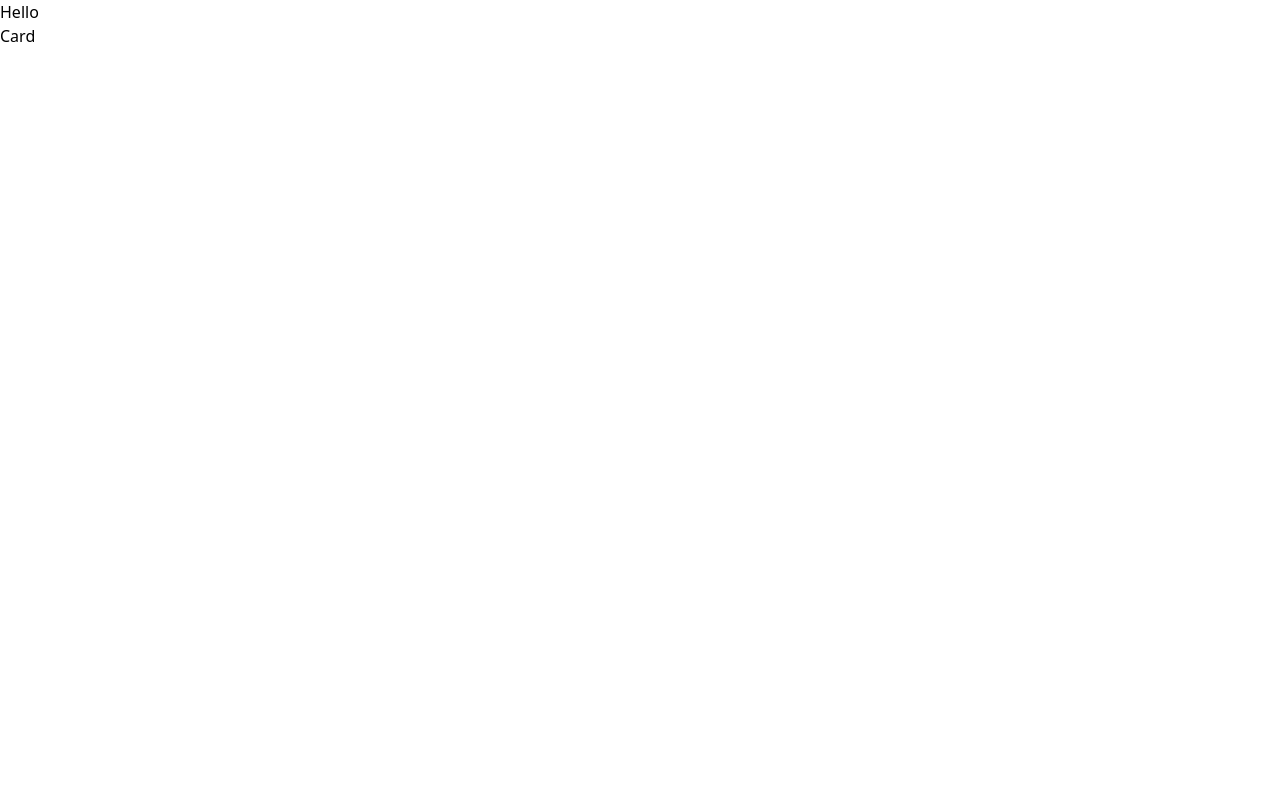
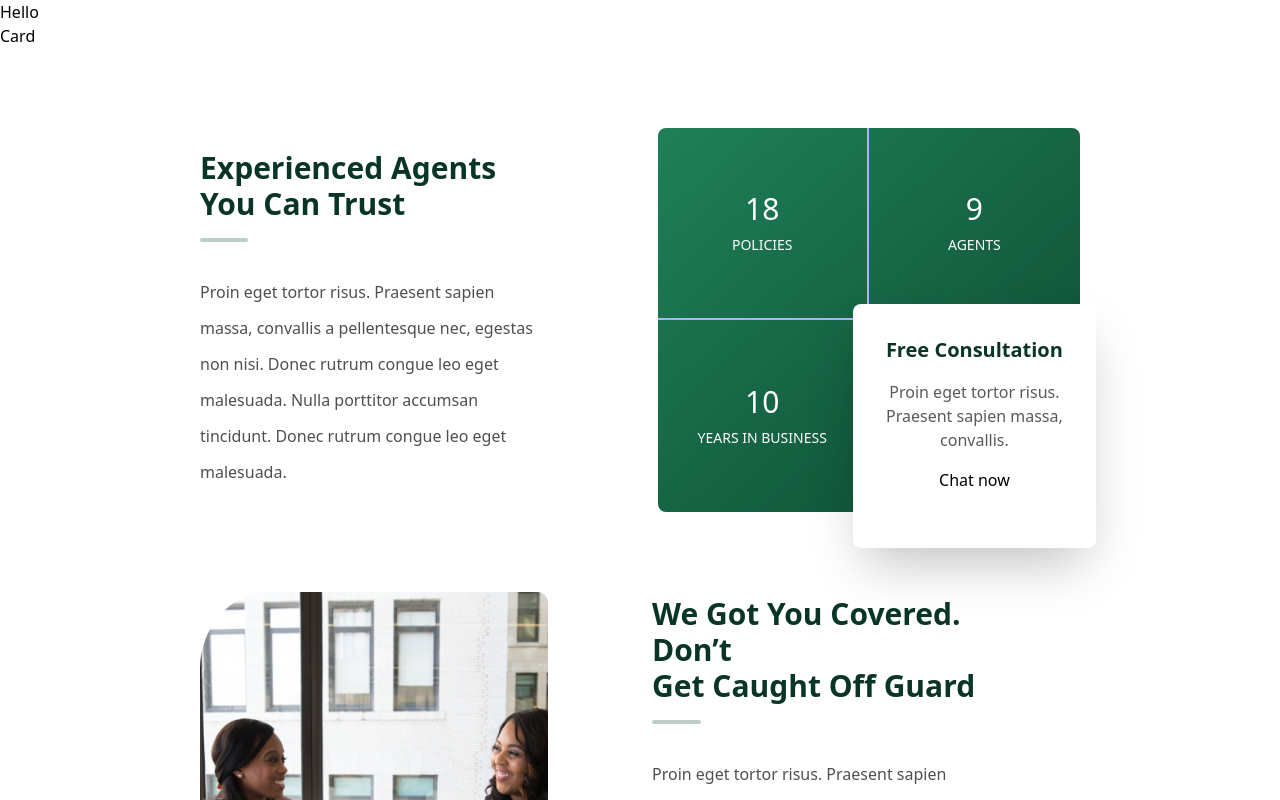
Before and after one commit to DCI-DEV-Team/001-insurance-landingpage, a React (Vite) app: page / in a window 1280 px wide. Shown: the top 800 px of the page. Built offline with nearby package versions, Linux system fonts and the light colour scheme.

Commit message:
first commit

```diff
--- /dev/null
+++ b/data_InfoSection.js
@@ -0,0 +1,17 @@
+export default [
+	{
+		id: 1,
+		count: 18,
+		name: "POLICIES"
+	},
+	{
+		id: 2,
+		count: 9,
+		name: "AGENTS"
+	},
+	{
+		id: 3,
+		count: 10,
+		name: "YEARS IN BUSINESS"
+	}
+]
--- a/src/App.jsx
+++ b/src/App.jsx
@@ -1,10 +1,12 @@
 import CardSection from './components/Sections/CardSection'
+import InfoSection from "./components/Sections/InfoSection"
 
 function App() {
   return (
     <>
       <h1>Hello</h1>
       <CardSection />
+		<InfoSection />
     </>
   )
 }
--- /dev/null
+++ b/src/components/Sections/InfoSection.jsx
@@ -0,0 +1,54 @@
+import DataInfo from '../../../data_InfoSection'
+import Info from "../Utilities/Info"
+
+
+export default function InfoSection() {
+	const infoElements = DataInfo.map(info => {
+		return <Info key={info.id} count={info.count} name={info.name} />
+	})
+	return (
+		<>
+		<section className="px-[50px] lg:px-[100px] xl:px-[200px] mt-20">
+			<div className="flex xl:justify-between justify-center items-center gap-6 flex-wrap lg:flex-nowrap">
+				<div className="w-full lg:w-1/2 h-full flex flex-col gap-4 justify-center lg:pr-20">
+
+					<h2 className="text-3xl font-bold text-[#093624]">Experienced Agents <br></br> You Can Trust</h2>
+					<div className='border-b-4 border-[#BECEC7;] w-[14%] rounded mb-4'></div>
+					<p className='text-[#4F4F4F] font-light leading-9'>Proin eget tortor risus. Praesent sapien massa, convallis a pellentesque nec, egestas non nisi. Donec rutrum congue leo eget malesuada. Nulla porttitor accumsan tincidunt. Donec rutrum congue leo eget malesuada.</p>
+				</div>
+				<div className="bg-gradient-to-br from-[#1F8058] to-[#0D4A31] w-full md:w-5/6 lg:w-1/2 h-72 md:h-96 rounded-lg grid grid-cols-2 grid-rows-2 lg:ml-2">
+					<div className="border-r-2 border-b-2 border-[#ADB2FF] flex justify-center items-center text-center">
+						 {infoElements[0]}
+					</div>
+					<div className="border-b-2 border-[#ADB2FF] flex justify-center items-center text-center">
+					{infoElements[1]}
+					</div>
+					<div className="border-r-2 border-[#ADB2FF] flex justify-center items-center text-center">
+					{infoElements[2]}
+					</div>
+					<div className="relative">
+					<div className="absolute bg-white -right-4 -left-4 -top-4 p-4 md:p-8 flex flex-col gap-4 rounded-lg shadow-2xl items-center">
+						<h3 className="text-xl font-bold text-[#093624] text-center">Free Consultation</h3>
+						<p className="text-center text-[#595959] font-light leading-6">Proin eget tortor risus. Praesent sapien massa, convallis.</p>
+						<button className='mb-6'>Chat now</button>
+					</div>
+					</div>
+
+
+				</div>
+			</div>
+
+			<div className='mt-40 md:mt-20 flex xl:justify-between justify-center items-center gap-6 flex-wrap-reverse lg:flex-nowrap'>
+				<div className='w-5/6 lg:w-1/2 h-72 md:h-96 flex flex-col gap-4 justify-center items-center lg:pr-20'>
+					<img src="./images/info-section-img.png" alt="Info Section Image, a Agent having a meeting with a Customer" className='[clip-path:inset(0%_0%_0%_0%_round_20%_3%_20%_3%);] h-full' />
+				</div>
+				<div className='w-full lg:w-1/2 h-full flex flex-col gap-4 justify-center lg:pr-20'>
+				<h2 className="text-3xl font-bold text-[#093624]">We Got You Covered. Don’t <br></br> Get Caught Off Guard</h2>
+					<div className='border-b-4 border-[#BECEC7;] w-[14%] rounded mb-4'></div>
+					<p className='text-[#4F4F4F] font-light leading-9'>Proin eget tortor risus. Praesent sapien massa, convallis a pellentesque nec, egestas non nisi. Donec rutrum congue leo eget malesuada. Nulla porttitor accumsan tincidunt. Donec rutrum congue leo eget malesuada.</p>
+				</div>
+			</div>
+		</section>
+		</>
+	);
+}
--- /dev/null
+++ b/src/components/Utilities/Info.jsx
@@ -0,0 +1,9 @@
+export default function Info(props) {
+
+	return (
+		<div className="text-white ">
+			<h3 className="text-3xl pb-2"> {props.count} </h3>
+			<p className="text-sm font-light"> {props.name} </p>
+		</div>
+	)
+}
```
Also changed, not shown: public/images/info-section-img.png (added).
